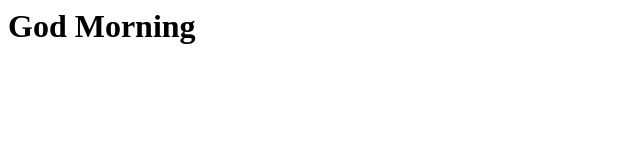
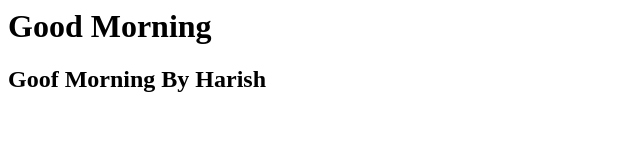
Before and after one commit to muthurajuv/batch_1, a plain HTML site: page index.html in a window 1280 px wide. Shown: the whole page, without its empty margins (0-640 px from the left). Drawn offline with Linux system fonts and the light colour scheme.

Commit message:
Update index.html

```diff
--- a/index.html
+++ b/index.html
@@ -1,5 +1,6 @@
 <html>
 
-<h1>God Morning</h1>
+<h1>Good Morning</h1>
+<h2>Goof Morning By Harish</h2>
 
 </html>
```
